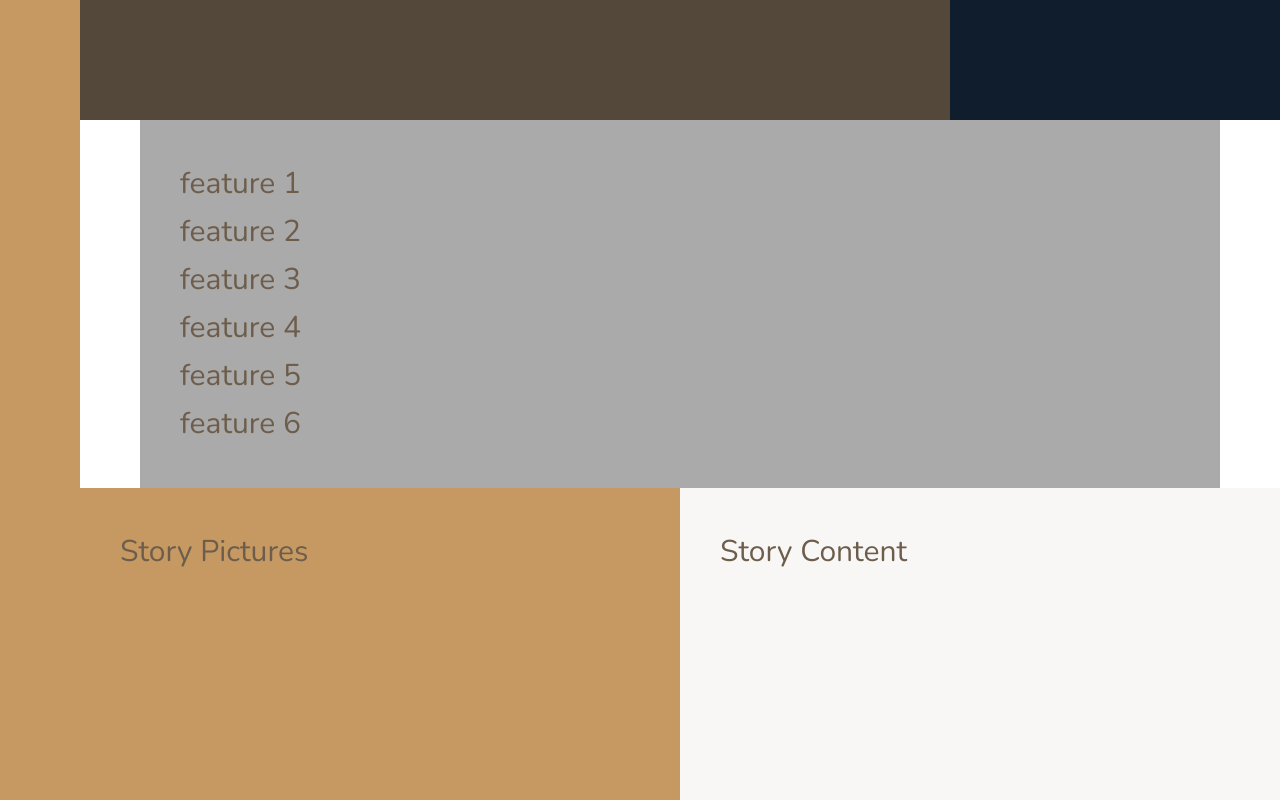
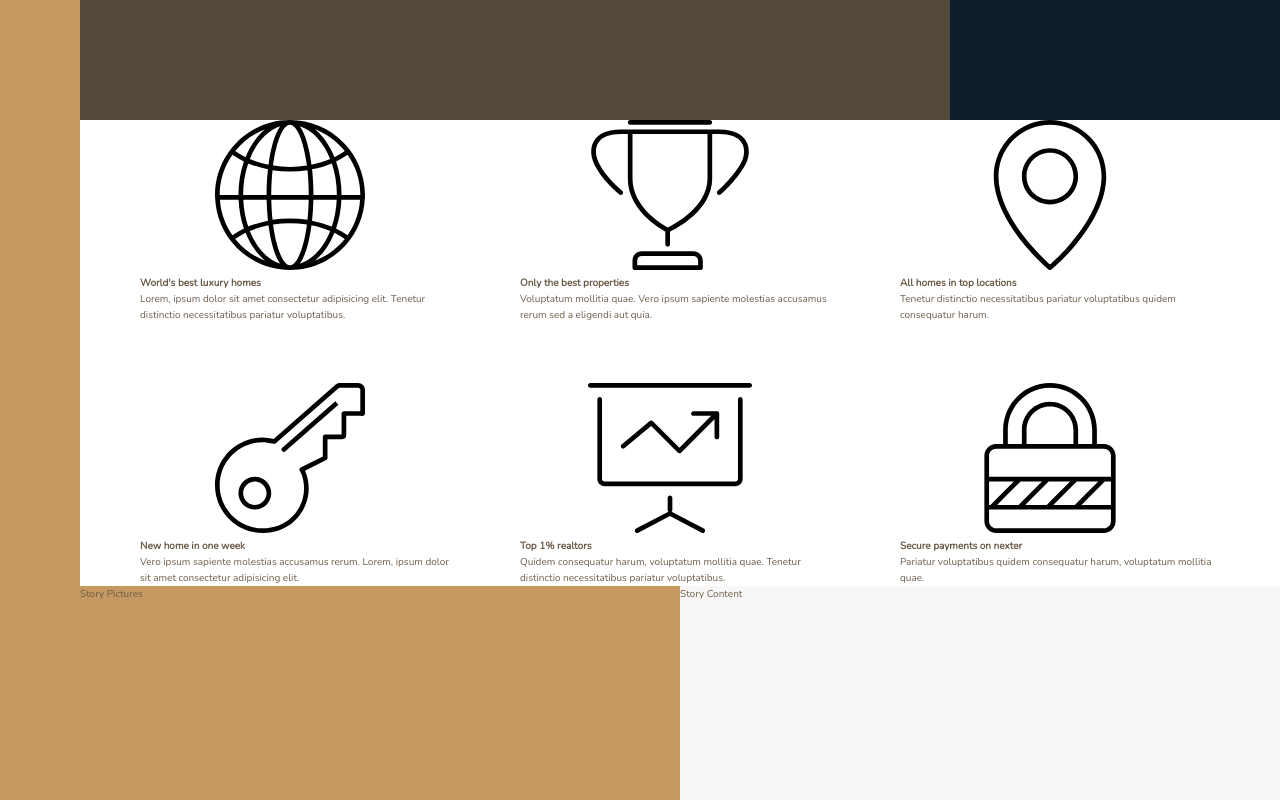
Before and after one commit to DaveCoded/Nexter, a website: page index.html in a window 1280 px wide. Shown: the part 520-1320 px from the top of the page. Drawn offline with nearby package versions, Linux system fonts and the light colour scheme.

Commit message:
add features content

```diff
--- a/index.html
+++ b/index.html
@@ -28,12 +28,71 @@
     </div>
 
     <section class="features">
-      <div class="feature">feature 1</div>
-      <div class="feature">feature 2</div>
-      <div class="feature">feature 3</div>
-      <div class="feature">feature 4</div>
-      <div class="feature">feature 5</div>
-      <div class="feature">feature 6</div>
+      <div class="feature">
+        <svg class="feature__icon">
+          <use xlink:href="img/sprite.svg#icon-global"></use>
+        </svg>
+        <h4 class="heading-4">World's best luxury homes</h4>
+        <p class="feature__text">
+          Lorem, ipsum dolor sit amet consectetur adipisicing elit. Tenetur
+          distinctio necessitatibus pariatur voluptatibus.
+        </p>
+      </div>
+
+      <div class="feature">
+        <svg class="feature__icon">
+          <use xlink:href="img/sprite.svg#icon-trophy"></use>
+        </svg>
+        <h4 class="heading-4">Only the best properties</h4>
+        <p class="feature__text">
+          Voluptatum mollitia quae. Vero ipsum sapiente molestias accusamus
+          rerum sed a eligendi aut quia.
+        </p>
+      </div>
+
+      <div class="feature">
+        <svg class="feature__icon">
+          <use xlink:href="img/sprite.svg#icon-map-pin"></use>
+        </svg>
+        <h4 class="heading-4">All homes in top locations</h4>
+        <p class="feature__text">
+          Tenetur distinctio necessitatibus pariatur voluptatibus quidem
+          consequatur harum.
+        </p>
+      </div>
+
+      <div class="feature">
+        <svg class="feature__icon">
+          <use xlink:href="img/sprite.svg#icon-key"></use>
+        </svg>
+        <h4 class="heading-4">New home in one week</h4>
+        <p class="feature__text">
+          Vero ipsum sapiente molestias accusamus rerum. Lorem, ipsum dolor sit
+          amet consectetur adipisicing elit.
+        </p>
+      </div>
+
+      <div class="feature">
+        <svg class="feature__icon">
+          <use xlink:href="img/sprite.svg#icon-presentation"></use>
+        </svg>
+        <h4 class="heading-4">Top 1% realtors</h4>
+        <p class="feature__text">
+          Quidem consequatur harum, voluptatum mollitia quae. Tenetur distinctio
+          necessitatibus pariatur voluptatibus.
+        </p>
+      </div>
+
+      <div class="feature">
+        <svg class="feature__icon">
+          <use xlink:href="img/sprite.svg#icon-lock"></use>
+        </svg>
+        <h4 class="heading-4">Secure payments on nexter</h4>
+        <p class="feature__text">
+          Pariatur voluptatibus quidem consequatur harum, voluptatum mollitia
+          quae.
+        </p>
+      </div>
     </section>
 
     <div class="story__pictures">
--- a/sass/_base.scss
+++ b/sass/_base.scss
@@ -38,14 +38,7 @@ body {
   display: grid;
   grid-template-rows: 80vh min-content 40vw repeat(3, min-content);
   grid-template-columns:
-    [sidebar-start] 8rem [sidebar-end full-start] minmax(
-      6rem,
-      1fr
-    ) [center-start] repeat(8, [col-start] minmax(min-content, 14rem) [col-end])
+    [sidebar-start] 8rem [sidebar-end full-start] minmax(6rem, 1fr)
+    [center-start] repeat(8, [col-start] minmax(min-content, 14rem) [col-end])
     [center-end] minmax(6rem, 1fr) [full-end];
-
-  & > * {
-    padding: 40px;
-    font-size: 3rem;
-  }
 }
--- a/sass/_features.scss
+++ b/sass/_features.scss
@@ -1,4 +1,9 @@
 .features {
-  background-color: $color-grey-light-2;
   grid-column: center-start / center-end;
+
+  margin: 15 rem 0;
+
+  display: grid;
+  grid-template-columns: repeat(3, 1fr);
+  grid-gap: 6rem;
 }
```
Also changed, not shown: css/style.css.
